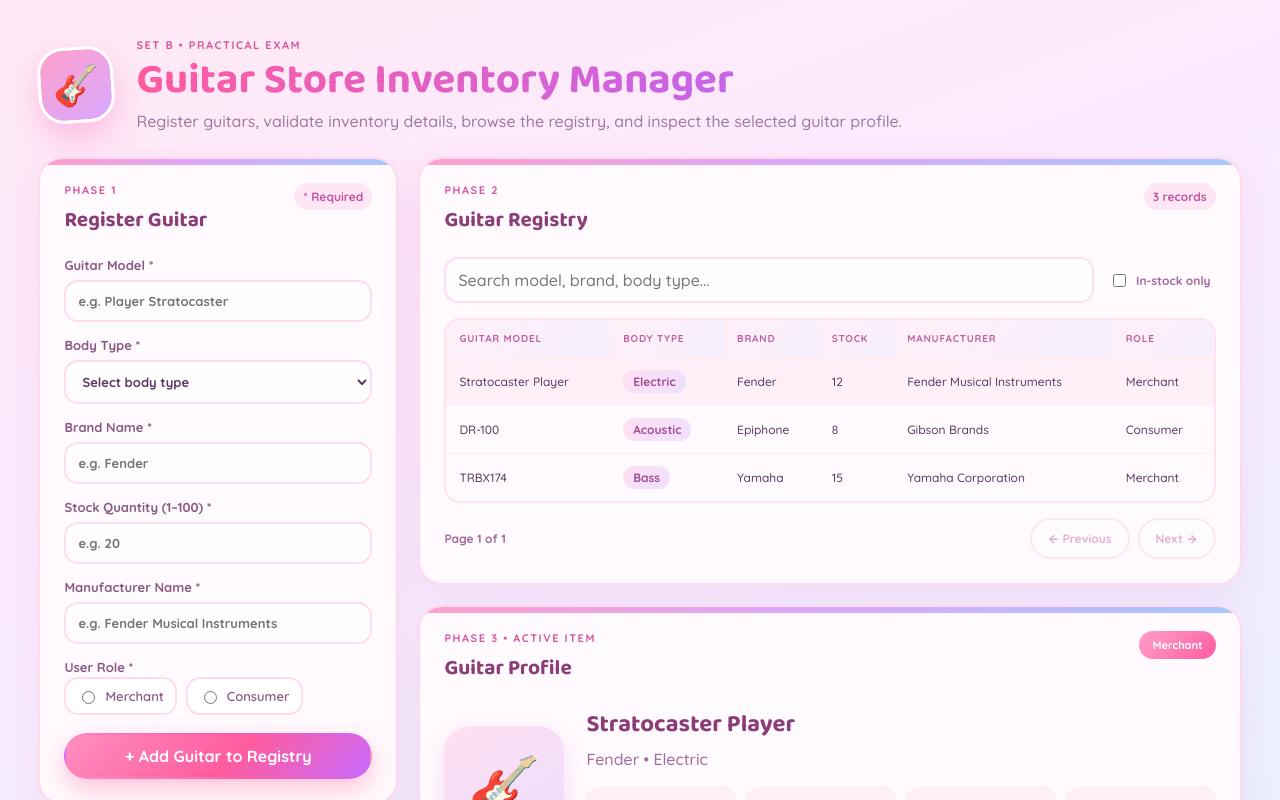
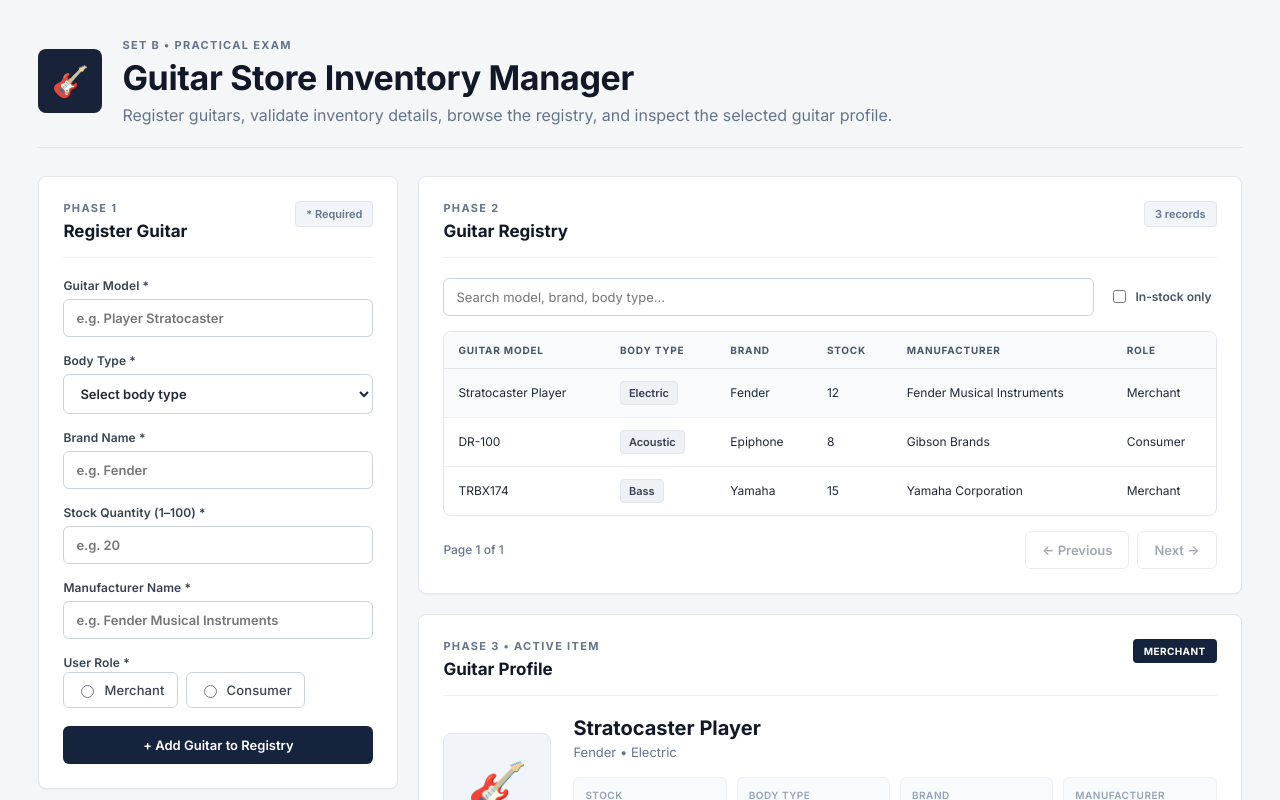
Before and after one commit to uzuizan/Reizzan, a React (Vite) app: page / in a window 1280 px wide. Shown: the top 800 px of the page. Built offline with nearby package versions, Linux system fonts and the light colour scheme.

Commit message:
I pushh mo nayan

```diff
--- a/index.html
+++ b/index.html
@@ -7,7 +7,7 @@
     <link rel="preconnect" href="https://fonts.googleapis.com" />
     <link rel="preconnect" href="https://fonts.gstatic.com" crossorigin />
     <link
-      href="https://fonts.googleapis.com/css2?family=Baloo+2:wght@500;700;800&family=Quicksand:wght@500;600;700&display=swap"
+      href="https://fonts.googleapis.com/css2?family=Inter:wght@400;500;600;700;800&display=swap"
       rel="stylesheet"
     />
   </head>
--- a/src/App.module.css
+++ b/src/App.module.css
@@ -3,18 +3,16 @@
 }
 
 :root {
-  font-family: "Quicksand", ui-sans-serif, system-ui, -apple-system, BlinkMacSystemFont, "Segoe UI", sans-serif;
-  color: #5b3a63;
-  background: linear-gradient(160deg, #ffe9f4 0%, #fbeaff 45%, #eaf1ff 100%);
+  font-family: "Inter", ui-sans-serif, system-ui, -apple-system, BlinkMacSystemFont, "Segoe UI", sans-serif;
+  color: #1f2937;
+  background: #f5f6f8;
   font-synthesis: none;
 }
 
 body {
   margin: 0;
   min-width: 320px;
-  background: linear-gradient(160deg, #ffe9f4 0%, #fbeaff 45%, #eaf1ff 100%);
-  background-attachment: fixed;
-  min-height: 100vh;
+  background: #f5f6f8;
 }
 
 button,
@@ -36,30 +34,30 @@
 .hero {
   display: flex;
   align-items: center;
-  gap: 22px;
-  margin-bottom: 26px;
+  gap: 20px;
+  margin-bottom: 28px;
+  padding-bottom: 22px;
+  border-bottom: 1px solid #e2e5ea;
 }
 
 .hero-icon {
-  width: 76px;
-  height: 76px;
+  width: 64px;
+  height: 64px;
   display: grid;
   place-items: center;
-  background: linear-gradient(145deg, #ff9fcb, #d9a8ff);
-  border: 3px solid #ffffff;
-  border-radius: 26px;
-  font-size: 38px;
-  box-shadow: 0 14px 30px rgba(255, 105, 190, 0.35);
-  transform: rotate(-4deg);
+  background: #16233d;
+  border-radius: 8px;
+  font-size: 30px;
+  filter: grayscale(0.15);
 }
 
 .eyebrow,
 .section-label {
   margin: 0 0 6px;
-  color: #d6559c;
+  color: #64748b;
   font-size: 11px;
-  font-weight: 800;
-  letter-spacing: 0.14em;
+  font-weight: 700;
+  letter-spacing: 0.12em;
 }
 
 h1,
@@ -69,25 +67,18 @@
   margin-top: 0;
 }
 
-h1,
-h2,
-h3 {
-  font-family: "Baloo 2", "Quicksand", ui-sans-serif, sans-serif;
-}
-
 h1 {
-  margin-bottom: 7px;
-  font-size: clamp(27px, 4vw, 42px);
-  line-height: 1.1;
-  background: linear-gradient(120deg, #ff5c9e, #b467ff);
-  -webkit-background-clip: text;
-  background-clip: text;
-  color: transparent;
+  margin-bottom: 6px;
+  font-size: clamp(24px, 3.4vw, 34px);
+  line-height: 1.2;
+  font-weight: 700;
+  color: #111827;
+  letter-spacing: -0.01em;
 }
 
 .subtitle {
   margin-bottom: 0;
-  color: #9c7ba3;
+  color: #64748b;
   max-width: 800px;
 }
 
@@ -99,23 +90,11 @@
 }
 
 .card {
-  position: relative;
-  background: #fffafd;
-  border: 2px solid #ffd9ec;
-  border-radius: 24px;
-  box-shadow: 0 16px 40px rgba(230, 120, 190, 0.14);
+  background: #ffffff;
+  border: 1px solid #e2e5ea;
+  border-radius: 8px;
+  box-shadow: 0 1px 2px rgba(16, 24, 40, 0.04);
   padding: 24px;
-  overflow: hidden;
-}
-
-.card::before {
-  content: "";
-  position: absolute;
-  top: 0;
-  left: 0;
-  right: 0;
-  height: 6px;
-  background: linear-gradient(90deg, #ff9fcb, #d9a8ff, #a6c8ff);
 }
 
 .form-card {
@@ -133,55 +112,60 @@
   justify-content: space-between;
   gap: 12px;
   margin-bottom: 20px;
+  padding-bottom: 16px;
+  border-bottom: 1px solid #edf0f4;
 }
 
 h2 {
   margin-bottom: 0;
-  font-size: 21px;
-  color: #8a3d78;
+  font-size: 17px;
   font-weight: 700;
+  color: #111827;
 }
 
 .required-note,
 .count {
-  font-size: 12px;
-  color: #c256a0;
-  background: #ffe6f4;
-  padding: 6px 9px;
-  border-radius: 999px;
-  font-weight: 700;
+  font-size: 11px;
+  font-weight: 600;
+  color: #64748b;
+  background: #f1f5f9;
+  padding: 5px 10px;
+  border-radius: 4px;
+  border: 1px solid #e2e5ea;
 }
 
 form {
   display: grid;
-  gap: 15px;
+  gap: 16px;
 }
 
 form > label,
 fieldset {
   display: grid;
-  gap: 7px;
-  font-size: 13px;
-  font-weight: 700;
-  color: #8a5a86;
+  gap: 6px;
+  font-size: 12px;
+  font-weight: 600;
+  color: #374151;
+  letter-spacing: 0.01em;
 }
 
 input:not([type="radio"]):not([type="checkbox"]),
 select {
   width: 100%;
-  border: 2px solid #ffdcee;
-  border-radius: 14px;
-  padding: 11px 12px;
+  border: 1px solid #cbd2dc;
+  border-radius: 6px;
+  padding: 10px 12px;
   outline: none;
-  background: #fffdfe;
-  color: #5b3a63;
+  background: #fff;
+  color: #1f2937;
+  font-size: 13px;
   transition: border-color 0.15s, box-shadow 0.15s;
 }
 
 input:not([type="radio"]):not([type="checkbox"]):focus,
 select:focus {
-  border-color: #ff8fc0;
-  box-shadow: 0 0 0 4px rgba(255, 143, 192, 0.2);
+  border-color: #16233d;
+  box-shadow: 0 0 0 3px rgba(22, 35, 61, 0.1);
 }
 
 fieldset {
@@ -197,66 +181,67 @@
 
 .radio-row {
   display: flex;
-  gap: 9px;
+  gap: 8px;
 }
 
 .radio-label {
   display: flex;
   align-items: center;
   gap: 7px;
-  border: 2px solid #ffdcee;
-  padding: 9px 11px;
-  border-radius: 14px;
-  font-weight: 600;
+  border: 1px solid #cbd2dc;
+  padding: 9px 12px;
+  border-radius: 6px;
+  font-weight: 500;
+  font-size: 13px;
   cursor: pointer;
-  background: #fff;
+  color: #374151;
 }
 
 .radio-label:has(input:checked) {
-  border-color: #ff5c9e;
-  background: linear-gradient(135deg, #ffe6f4, #f6e6ff);
-  color: #b8408d;
+  border-color: #16233d;
+  background: #f4f6f9;
+  color: #16233d;
+  font-weight: 600;
 }
 
 .radio-label input {
-  accent-color: #ff5c9e;
+  accent-color: #16233d;
 }
 
 .error {
-  color: #e0538c;
-  font-weight: 700;
+  color: #b42318;
+  font-weight: 600;
   font-size: 11px;
 }
 
 .success {
   padding: 10px 12px;
-  border-radius: 12px;
-  background: linear-gradient(135deg, #ffe6f4, #f3e9ff);
-  border: 1px solid #ffc2e2;
-  color: #a8408a;
+  border-radius: 6px;
+  background: #f0fdf4;
+  border: 1px solid #bbf7d0;
+  color: #166534;
   font-size: 12px;
-  font-weight: 700;
+  font-weight: 600;
 }
 
 .primary-btn,
 .secondary-btn {
-  border-radius: 999px;
-  border: 2px solid transparent;
-  padding: 11px 16px;
-  font-weight: 800;
+  border-radius: 6px;
+  border: 1px solid transparent;
+  padding: 10px 16px;
+  font-weight: 600;
+  font-size: 13px;
 }
 
 .primary-btn {
-  margin-top: 3px;
-  background: linear-gradient(135deg, #ff8fc0, #ff5c9e 55%, #c86bff);
+  margin-top: 2px;
+  background: #16233d;
   color: white;
-  box-shadow: 0 10px 24px rgba(255, 92, 158, 0.35);
-  transition: transform 0.15s, box-shadow 0.15s;
+  transition: background 0.15s;
 }
 
 .primary-btn:hover {
-  transform: translateY(-1px);
-  box-shadow: 0 14px 28px rgba(255, 92, 158, 0.45);
+  background: #0d1730;
 }
 
 .toolbar {
@@ -275,32 +260,19 @@
   gap: 7px;
   white-space: nowrap;
   padding: 0 5px;
-  color: #a2699c;
+  color: #475569;
   font-size: 12px;
-  font-weight: 700;
+  font-weight: 600;
 }
 
 .toggle input {
-  accent-color: #ff5c9e;
+  accent-color: #16233d;
 }
 
 .table-wrap {
   overflow-x: auto;
-  border: 2px solid #ffe1f0;
-  border-radius: 16px;
-}
-
-.table-wrap::-webkit-scrollbar {
-  height: 10px;
-}
-
-.table-wrap::-webkit-scrollbar-track {
-  background: #ffeef7;
-}
-
-.table-wrap::-webkit-scrollbar-thumb {
-  background: linear-gradient(90deg, #ff9fcb, #d9a8ff);
-  border-radius: 999px;
+  border: 1px solid #e2e5ea;
+  border-radius: 8px;
 }
 
 table {
@@ -312,17 +284,19 @@
 th,
 td {
   text-align: left;
-  padding: 12px 13px;
-  border-bottom: 1px solid #ffeef7;
+  padding: 12px 14px;
+  border-bottom: 1px solid #edf0f4;
   font-size: 12px;
 }
 
 th {
-  background: linear-gradient(135deg, #fff0f8, #f6effe);
-  color: #c060a0;
+  background: #f8fafc;
+  color: #475569;
   font-size: 10px;
+  font-weight: 700;
   letter-spacing: 0.08em;
   text-transform: uppercase;
+  border-bottom: 1px solid #e2e5ea;
 }
 
 tbody tr {
@@ -331,7 +305,7 @@
 
 tbody tr:hover,
 .selected-row {
-  background: #fff0f8;
+  background: #f8fafc;
 }
 
 tbody tr {
@@ -344,22 +318,23 @@
 
 .type-badge {
   display: inline-block;
-  border-radius: 999px;
-  padding: 4px 10px;
-  background: linear-gradient(135deg, #ffe0f0, #eee0ff);
-  color: #a24d95;
-  font-weight: 700;
+  border-radius: 4px;
+  padding: 4px 8px;
+  background: #eef1f5;
+  color: #374151;
+  font-weight: 600;
+  font-size: 11px;
+  border: 1px solid #e2e5ea;
 }
 
 .low-stock {
-  font-weight: 900;
-  color: #ff5c9e;
-  text-decoration: underline wavy;
+  font-weight: 700;
+  color: #b42318;
 }
 
 .empty {
   text-align: center;
-  color: #d0a7c8;
+  color: #94a3b8;
   padding: 30px;
 }
 
@@ -369,8 +344,8 @@
   align-items: center;
   margin-top: 15px;
   font-size: 12px;
-  color: #a2699c;
-  font-weight: 700;
+  color: #64748b;
+  font-weight: 500;
 }
 
 .pagination > div {
@@ -380,12 +355,12 @@
 
 .secondary-btn {
   background: white;
-  border-color: #ffd0e8;
-  color: #c256a0;
+  border-color: #cbd2dc;
+  color: #374151;
 }
 
 .secondary-btn:hover:not(:disabled) {
-  background: #fff0f8;
+  background: #f8fafc;
 }
 
 .secondary-btn:disabled {
@@ -400,14 +375,14 @@
 }
 
 .guitar-art {
-  width: 120px;
-  height: 120px;
+  width: 108px;
+  height: 108px;
   display: grid;
   place-items: center;
-  border-radius: 26px;
-  background: linear-gradient(145deg, #ffe0f0, #ecdcff);
-  font-size: 58px;
-  box-shadow: 0 10px 22px rgba(216, 140, 210, 0.25);
+  border-radius: 8px;
+  background: #f1f5f9;
+  border: 1px solid #e2e5ea;
+  font-size: 48px;
 }
 
 .profile-main {
@@ -415,14 +390,16 @@
 }
 
 .profile-main h3 {
-  margin-bottom: 5px;
-  font-size: 24px;
-  color: #8a3d78;
+  margin-bottom: 4px;
+  font-size: 20px;
+  font-weight: 700;
+  color: #111827;
 }
 
 .profile-main p {
-  color: #a2699c;
+  color: #64748b;
   margin-bottom: 17px;
+  font-size: 13px;
 }
 
 .detail-grid {
@@ -433,14 +410,16 @@
 
 .detail-grid div {
   padding: 11px;
-  background: #fff0f8;
-  border-radius: 14px;
+  background: #f8fafc;
+  border: 1px solid #edf0f4;
+  border-radius: 6px;
 }
 
 .detail-grid span {
   display: block;
-  color: #d093c4;
+  color: #94a3b8;
   font-size: 10px;
+  font-weight: 600;
   text-transform: uppercase;
   letter-spacing: 0.05em;
   margin-bottom: 5px;
@@ -448,47 +427,48 @@
 
 .detail-grid strong {
   font-size: 12px;
+  font-weight: 600;
   overflow-wrap: anywhere;
-  color: #6b3f66;
+  color: #1f2937;
 }
 
 .role-badge {
-  padding: 7px 13px;
-  border-radius: 999px;
-  font-size: 11px;
-  font-weight: 900;
+  padding: 6px 11px;
+  border-radius: 4px;
+  font-size: 10px;
+  font-weight: 700;
+  letter-spacing: 0.04em;
+  text-transform: uppercase;
 }
 
 .role-badge.merchant {
-  background: linear-gradient(135deg, #ff9fcb, #ff5c9e);
+  background: #16233d;
   color: white;
 }
 
 .role-badge.consumer {
-  background: linear-gradient(135deg, #c9a8ff, #a67bff);
-  color: white;
+  background: #e2e5ea;
+  color: #374151;
 }
 
 .hook-note {
   margin-top: 20px;
   padding: 11px 13px;
-  border-left: 4px solid #ff8fc0;
-  background: #fff0f8;
-  border-radius: 0 12px 12px 0;
-  color: #b8709e;
+  border-left: 3px solid #16233d;
+  background: #f8fafc;
+  color: #475569;
   font-size: 11px;
 }
 
 .empty-profile {
-  color: #d0a7c8;
+  color: #94a3b8;
 }
 
 footer {
   text-align: center;
   padding-top: 24px;
-  color: #c68ab8;
+  color: #94a3b8;
   font-size: 11px;
-  font-weight: 600;
 }
 
 @media (max-width: 1050px) {
@@ -518,10 +498,10 @@
   }
 
   .hero-icon {
-    width: 55px;
-    height: 55px;
-    font-size: 29px;
-    border-radius: 18px;
+    width: 52px;
+    height: 52px;
+    font-size: 24px;
+    border-radius: 6px;
   }
 
   .card {
```
